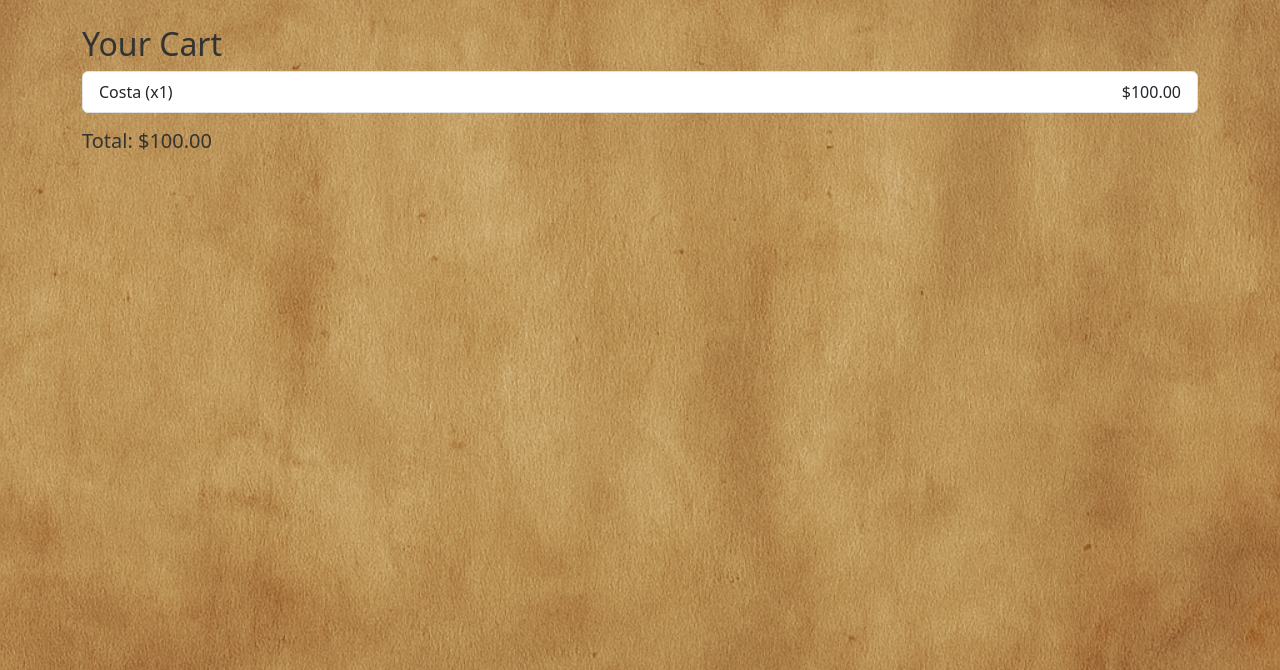
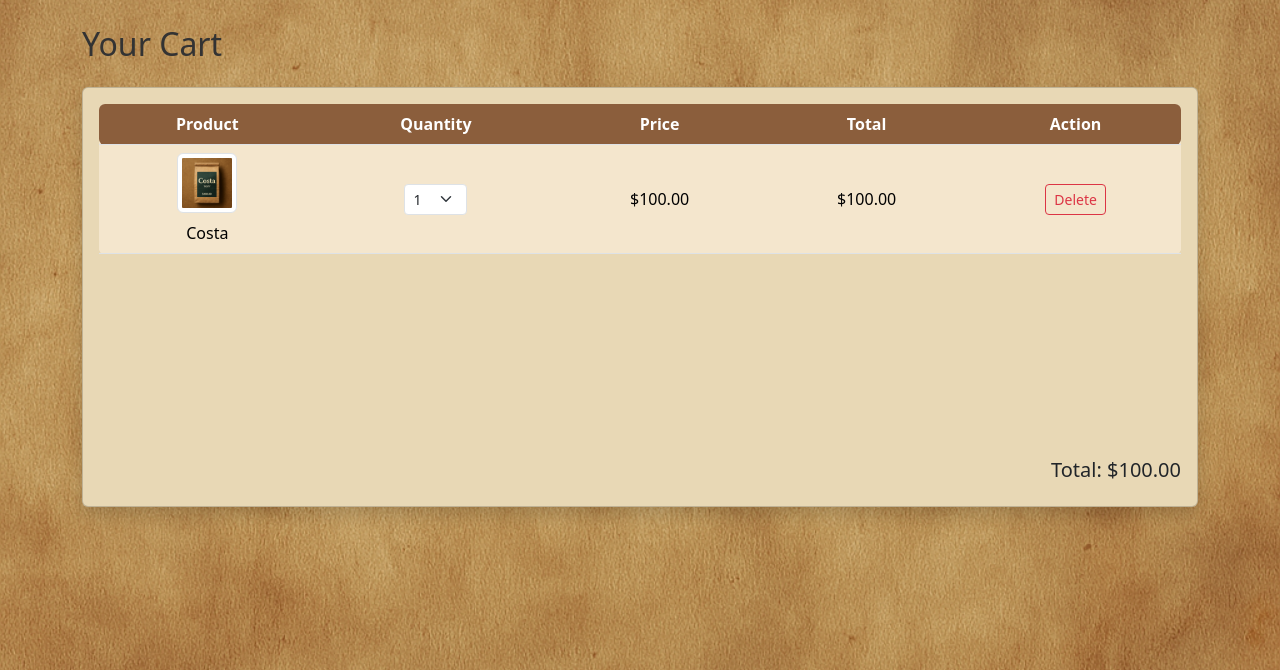
Before and after one commit to olletidblom/CoffeHub_MS4, a Django app: page /checkout/cart/ in a window 1280 px wide. Shown: the part 71-741 px from the top of the page. Run offline with Django 5.2, Linux system fonts and the light colour scheme; a user stored in the database is signed in; data comes from the database, SQL or seed files in the repository; both versions use the stored data as it was after the commit.

Commit message:
Styled the cart page

```diff
--- a/checkout/templates/checkout/cart.html
+++ b/checkout/templates/checkout/cart.html
@@ -3,17 +3,54 @@
 
 {% block content %}
 <div class="container mt-5 pt-5">
-  <h2>Your Cart</h2>
+  <h2 class="mb-4">Your Cart</h2>
   {% if cart.items.all %}
-    <ul class="list-group mb-3">
-      {% for item in cart.items.all %}
-        <li class="list-group-item d-flex justify-content-between align-items-center">
-          {{ item.product.name }} (x{{ item.quantity }})
-          <span>${{ item.total_price }}</span>
-        </li>
-      {% endfor %}
-    </ul>
-    <h5>Total: ${{ cart.total_price }}</h5>
+    <div class="card shadow p-3">
+      <div class="table-responsive">
+        <table class="table table-hover align-middle cart-table rounded bg-beige">
+          <thead>
+            <tr>
+              <th scope="col" class="table-beige text-white text-center rounded-start">Product</th>
+              <th scope="col" class="table-beige text-white text-center">Quantity</th>
+              <th scope="col" class="table-beige text-white text-center">Price</th>
+              <th scope="col" class="table-beige text-white text-center">Total</th>
+              <th scope="col" class="table-beige text-white text-center rounded-end">Action</th>
+            </tr>
+          </thead>
+          <tbody class="bg-beige">
+            {% for item in cart.items.all %}
+            <tr>
+              <td class="align-middle bg-beige text-center rounded-start">
+                <div class="d-flex flex-column align-items-center justify-content-center">
+                  <img src="{% static item.product.image_url %}" alt="{{ item.product.name }}" style="height: 60px; width: auto;" class="img-thumbnail mb-2">
+                  <span>{{ item.product.name }}</span>
+                </div>
+              </td>
+              <td class="align-middle bg-beige text-center">
+                <form action="{% url 'update_cart' item.id %}" method="POST" class="d-inline-block">
+                  {% csrf_token %}
+                  <select name="quantity" onchange="this.form.submit()" class="form-select form-select-sm w-auto">
+                    {% for i in quantity_range %}
+                      <option value="{{ i }}" {% if item.quantity == i %}selected{% endif %}>{{ i }}</option>
+                    {% endfor %}
+                  </select>
+                </form>
+              </td>
+              <td class="align-middle bg-beige text-center">${{ item.product.price }}</td>
+              <td class="align-middle bg-beige text-center">${{ item.total_price }}</td>
+              <td class="align-middle bg-beige text-center rounded-end">
+                <form action="{% url 'remove_from_cart' item.id %}" method="POST">
+                  {% csrf_token %}
+                  <button type="submit" class="btn btn-sm btn-outline-danger">Delete</button>
+                </form>
+              </td>
+            </tr>
+            {% endfor %}
+          </tbody>
+        </table>
+      </div>
+      <h5 class="mt-4 text-end">Total: ${{ cart.total_price }}</h5>
+    </div>
   {% else %}
     <p>Your cart is empty.</p>
   {% endif %}
--- a/checkout/urls.py
+++ b/checkout/urls.py
@@ -4,4 +4,6 @@ from . import views
 urlpatterns = [
     path('cart/', views.view_cart, name='view_cart'),
     path('cart/add/<int:product_id>/', views.add_to_cart, name='add_to_cart'),
+    path('cart/update/<int:item_id>/', views.update_cart, name='update_cart'),
+    path('cart/remove/<int:item_id>/', views.remove_from_cart, name='remove_from_cart'),
 ]
--- a/checkout/views.py
+++ b/checkout/views.py
@@ -1,4 +1,5 @@
 from django.shortcuts import render, redirect, get_object_or_404
+from django.views.decorators.http import require_POST
 from .models import Cart, CartItem
 from products.models import Product
 
@@ -13,4 +14,20 @@ def add_to_cart(request, product_id):
 
 def view_cart(request):
     cart, _ = Cart.objects.get_or_create(user=request.user)
-    return render(request, 'checkout/cart.html', {'cart': cart})
+    quantity_range = range(1, 11)
+    return render(request, 'checkout/cart.html', {'cart': cart, 'quantity_range': quantity_range})
+
+@require_POST
+def update_cart(request, item_id):
+    item = get_object_or_404(CartItem, pk=item_id, cart__user=request.user)
+    quantity = int(request.POST.get('quantity', 1))
+    if quantity > 0:
+        item.quantity = quantity
+        item.save()
+    return redirect('view_cart')
+
+@require_POST
+def remove_from_cart(request, item_id):
+    item = get_object_or_404(CartItem, pk=item_id, cart__user=request.user)
+    item.delete()
+    return redirect('view_cart')
--- a/static/css/base.css
+++ b/static/css/base.css
@@ -120,8 +120,6 @@ main {
   flex-direction: column;
   justify-content: space-between;
   background-color: #e8d8b5;
-  border: none;
-  border-radius: 8px;
 }
 .comment-section {
   max-width: 100%;
@@ -165,3 +163,14 @@ main {
   margin: 0 auto;
   display: block;
 }
+.cart-table {
+  background-color: #f4e6cd;
+}
+
+.table-beige {
+  background-color: #8b5e3c !important;
+}
+
+.bg-beige {
+  background-color:#f4e6cd !important;
+}
```
Also changed, not shown: checkout/forms.py (added), db.sqlite3.
